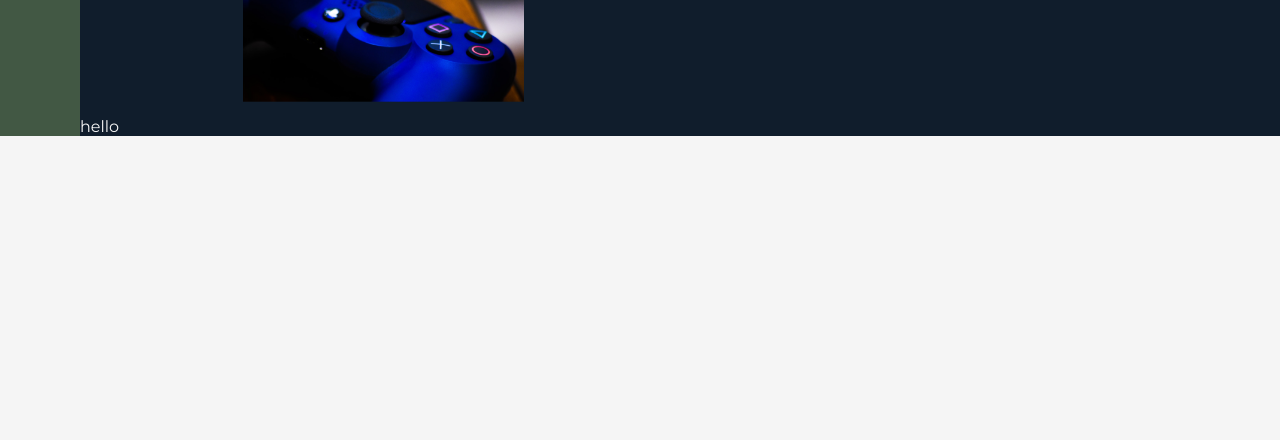
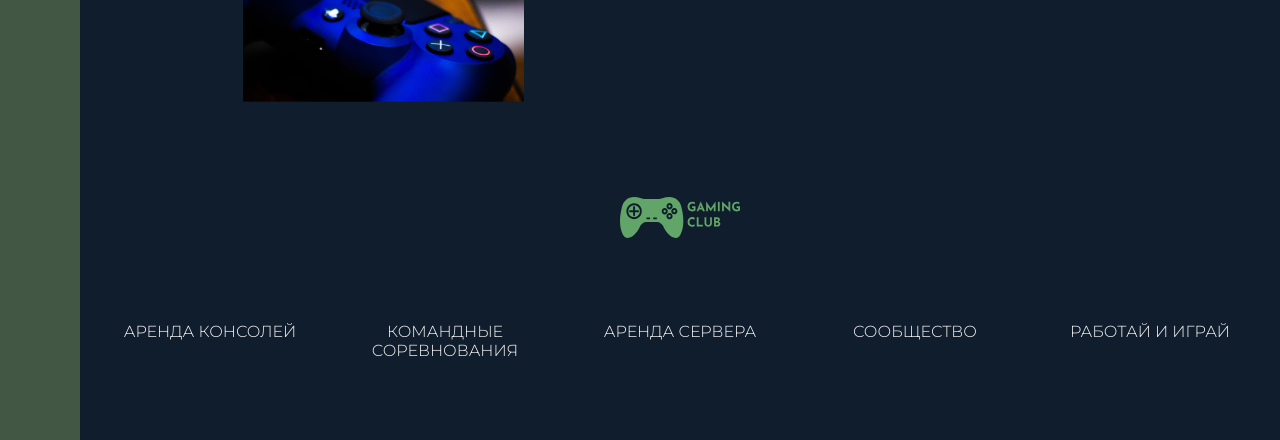
Before and after one commit to GreennPingvin/game_store, a website built with webpack: page public/index.html in a window 1280 px wide. Shown: the part 4371-4811 px from the top of the page. Before the commit the page ends 4507 px from the top, so only its background shows below. Built offline with nearby package versions, Linux system fonts and the light colour scheme; files whose address does not match are found by name.

Commit message:
finish footer section

```diff
--- a/public/index.html
+++ b/public/index.html
@@ -366,7 +366,20 @@
           />
         </div>
       </div>
-      <footer class="footer">hello</footer>
+      <footer class="footer">
+        <a href="#" class="logo">
+          <img src="icons/logo.svg" alt="logo" />
+        </a>
+        <nav class="nav">
+          <ul class="nav__list">
+            <li><a class="nav__link" href="#">АРЕНДА КОНСОЛЕЙ</a></li>
+            <li><a class="nav__link" href="#">КОМАНДНЫЕ СОРЕВНОВАНИЯ</a></li>
+            <li><a class="nav__link" href="#">АРЕНДА СЕРВЕРА</a></li>
+            <li><a class="nav__link" href="#">СООБЩЕСТВО</a></li>
+            <li><a class="nav__link" href="#">РАБОТАЙ И ИГРАЙ</a></li>
+          </ul>
+        </nav>
+      </footer>
     </div>
   </body>
 </html>
--- a/src/scss/components/_footer.scss
+++ b/src/scss/components/_footer.scss
@@ -1,4 +1,36 @@
 .footer {
   background-color: $color-blue-dark;
   grid-column: full-start / full-end;
+  display: grid;
+  padding: 8rem 3rem;
+  grid-template-rows: repeat(2, min-content);
+  row-gap: 8rem;
+  .logo {
+    display: block;
+    margin: 0 auto;
+  }
+  .nav {
+    &__list {
+      display: grid;
+      grid-template-columns: repeat(auto-fit, minmax(15rem, 1fr));
+      justify-items: center;
+      gap: 3.5rem;
+      li {
+        text-align: center;
+      }
+    }
+    &__link {
+      &:link,
+      &:visited {
+        font-weight: 300;
+        text-transform: uppercase;
+        transition: 0.3s all;
+      }
+      &:hover,
+      &:active {
+        color: $color-green-dark;
+        transform: translateY(-0.3rem);
+      }
+    }
+  }
 }
```
Also changed, not shown: public/icons/logo.svg (added).
